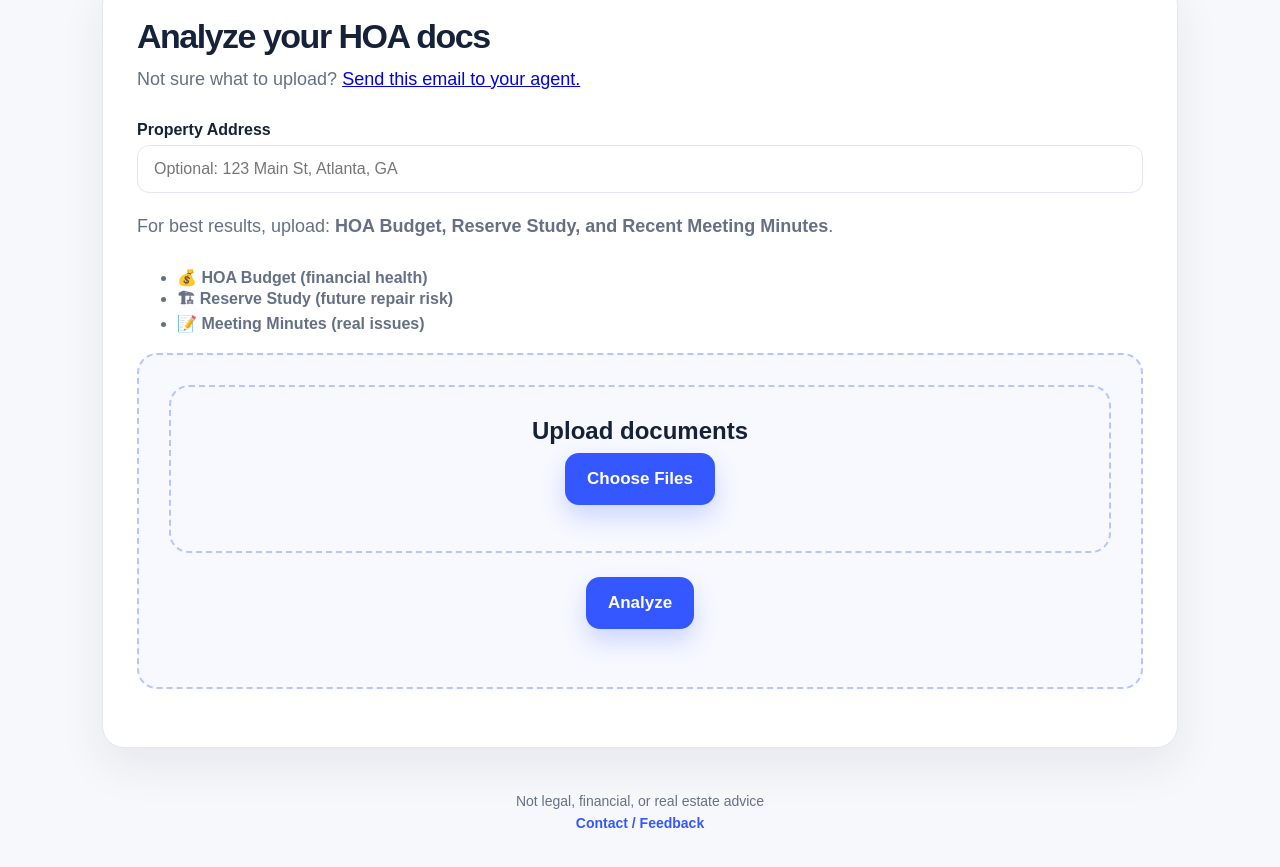
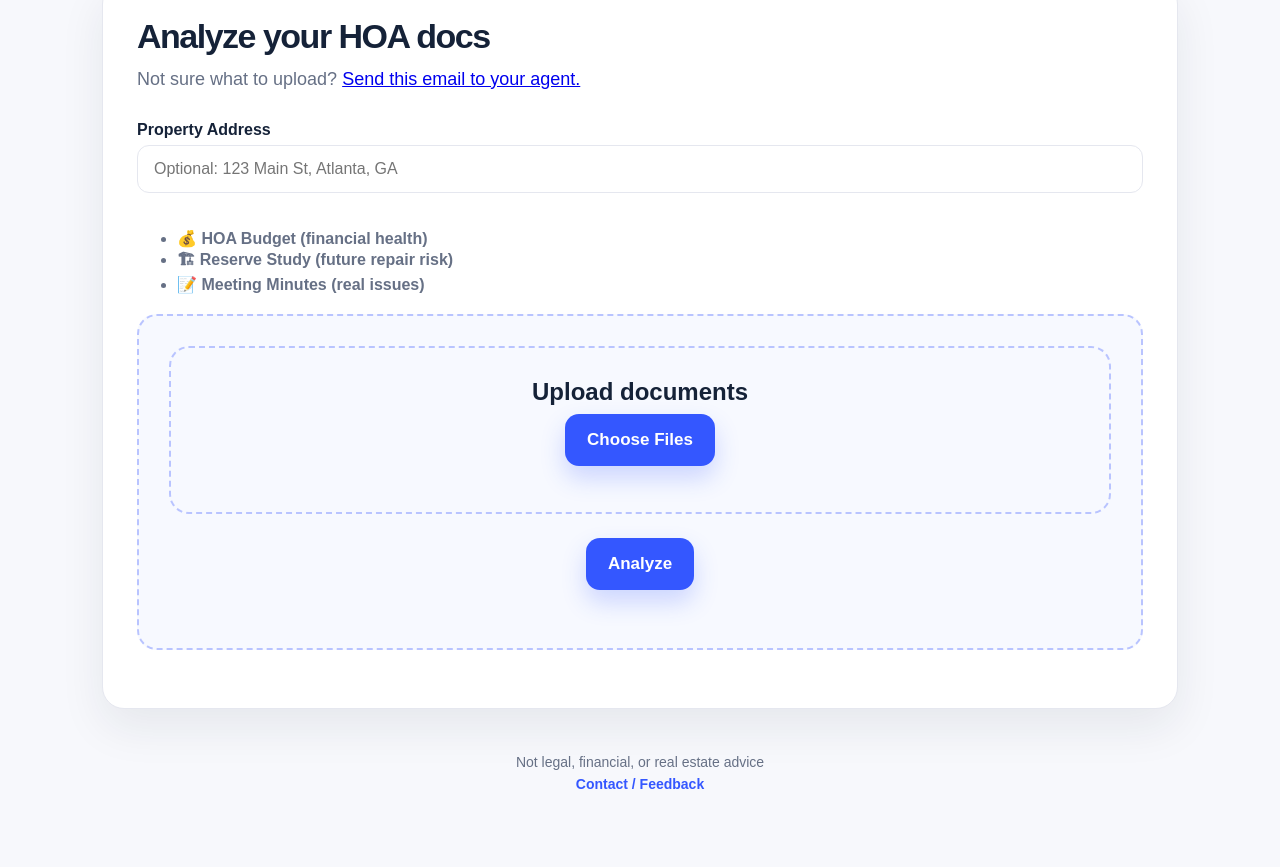
Before and after one commit to willevanparker/HOAHero, a plain HTML site: page index.html in a window 1280 px wide. Shown: the part 1244-2111 px from the top of the page. Drawn offline with Linux system fonts and the light colour scheme.

Commit message:
Update index.html

```diff
--- a/index.html
+++ b/index.html
@@ -511,11 +511,6 @@
         placeholder="Optional: 123 Main St, Atlanta, GA"
       />
 
-      <p class="section-subtitle">
-  For best results, upload:
-  <strong>HOA Budget, Reserve Study, and Recent Meeting Minutes</strong>.
-</p>
-
 <ul style="margin-bottom: 20px; color:#667085; font-weight:700;">
   <li>💰 HOA Budget (financial health)</li>
   <li>🏗 Reserve Study (future repair risk)</li>
```
